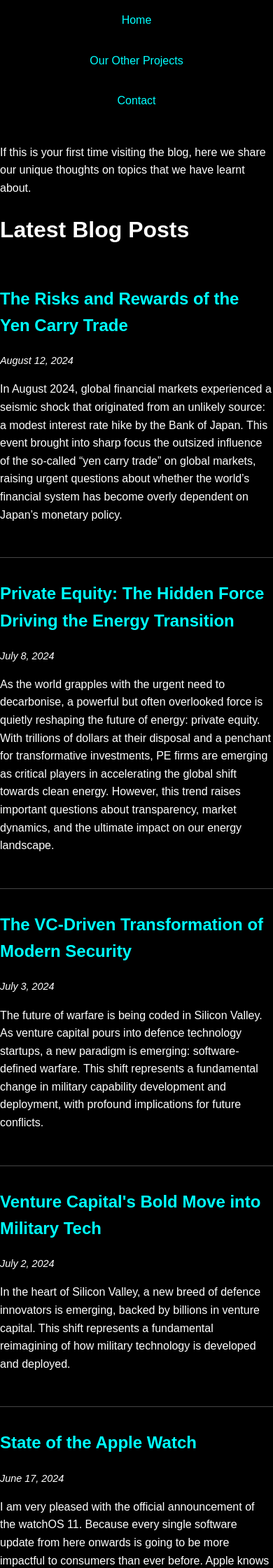
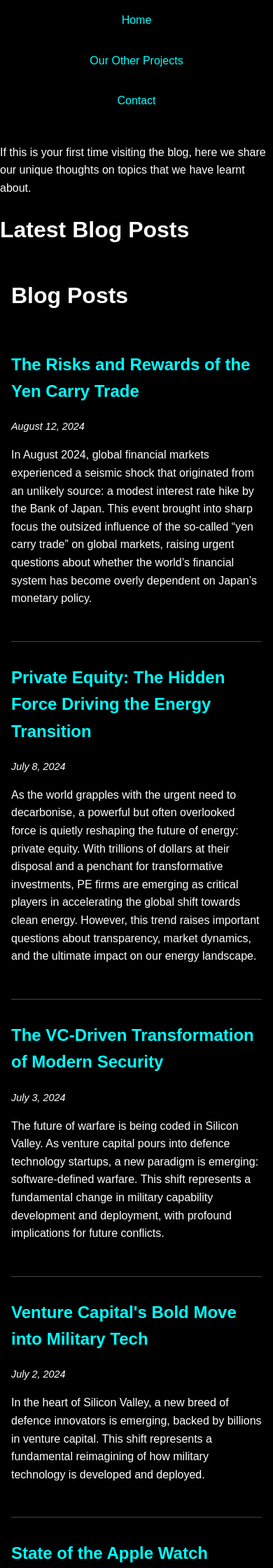
Before and after one commit to groupworksmedia/groupworks, a Jekyll site: the page built from index.md, in a window 390 px wide. Shown: the top 2240 px of the page at 70% size. Built offline with Jekyll 4.4.1, drawn with Linux system fonts in a browser that asks for light colours; some of the changed text lies outside the part shown.

Commit message:
tag search

```diff
--- a/assets/css/style.scss
+++ b/assets/css/style.scss
@@ -120,3 +120,83 @@
     }
   }
 }
+
+// Content layout
+.content-wrapper {
+  display: grid;
+  grid-template-columns: 1fr;
+  gap: 2rem;
+  max-width: 1200px;
+  margin: 0 auto;
+  padding: 0 1rem;
+
+  @media (min-width: 768px) {
+    grid-template-columns: 2fr 1fr;
+  }
+}
+
+.post-list {
+  // ... (your existing post styles)
+}
+
+// Tag sidebar styles
+.tag-sidebar {
+  background-color: rgba($background-color, 0.8);
+  padding: 1rem;
+  border-radius: 5px;
+
+  h2 {
+    margin-top: 0;
+  }
+}
+
+#tag-search {
+  width: 100%;
+  padding: 0.5rem;
+  margin-bottom: 1rem;
+  border: 1px solid $border-color;
+  border-radius: 3px;
+  background-color: $background-color;
+  color: $text-color;
+}
+
+.tag-cloud {
+  list-style-type: none;
+  padding: 0;
+  display: flex;
+  flex-wrap: wrap;
+  gap: 0.5rem;
+
+  li {
+    margin: 0;
+  }
+
+  a {
+    display: inline-block;
+    padding: 0.3rem 0.6rem;
+    background-color: $link-color;
+    color: $background-color;
+    border-radius: 3px;
+    text-decoration: none;
+    font-size: 0.9rem;
+    transition: background-color 0.3s ease;
+
+    &:hover, &:focus {
+      background-color: $link-hover-color;
+      text-decoration: none;
+    }
+
+    span {
+      font-size: 0.8em;
+      margin-left: 0.3rem;
+    }
+  }
+}
+
+// Responsive adjustments
+@media (max-width: 767px) {
+  .tag-sidebar {
+    order: 1;
+    margin-top: 2rem;
+  }
+}
--- a/index.md
+++ b/index.md
@@ -8,12 +8,31 @@
 
 # Latest Blog Posts
 
-<ul class="post-list">
-  {% for post in site.posts %}
-    <li class="post">
-      <h2><a href="{{ post.url | relative_url }}">{{ post.title }}</a></h2>
-      <p class="post-meta">{{ post.date | date: "%B %-d, %Y" }}</p>
-      {{ post.excerpt }}
-    </li>
-  {% endfor %}
-</ul>
+<div class="content-wrapper">
+  <main class="post-list">
+    <h1>Blog Posts</h1>
+    {% for post in site.posts %}
+      <article class="post">
+        <h2><a href="{{ post.url | relative_url }}">{{ post.title }}</a></h2>
+        <p class="post-meta">{{ post.date | date: "%B %-d, %Y" }}</p>
+        {{ post.excerpt }}
+      </article>
+    {% endfor %}
+  </main>
+
+  <aside class="tag-sidebar">
+    <h2>Tags</h2>
+    <input type="text" id="tag-search" placeholder="Search tags...">
+    <ul class="tag-cloud">
+    {% for tag in site.tags %}
+      <li>
+        <a href="{{ '/tags#' | append: tag[0] | slugify | relative_url }}">
+          {{ tag[0] }} <span>({{ tag[1] | size }})</span>
+        </a>
+      </li>
+    {% endfor %}
+    </ul>
+  </aside>
+</div>
+
+<script src="{{ '/assets/js/search.js' | relative_url }}"></script>
```
Also changed, not shown: assets/cs/menu.coffee (+14 -1 lines).
